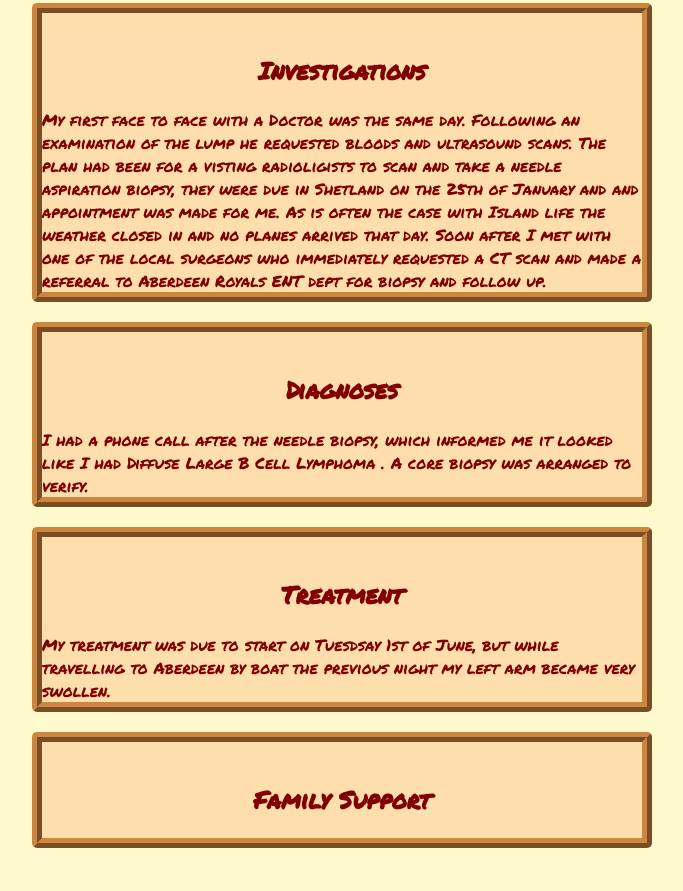
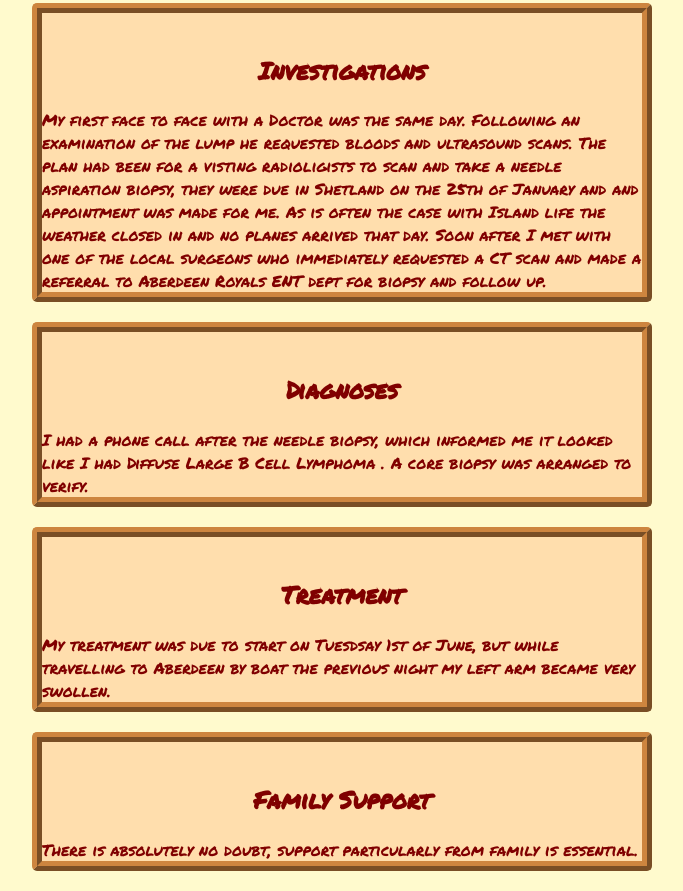
Before and after one commit to angus-galbraith/angus-galbraith.github.io, a plain HTML site: page index.html in a window 1280 px wide. Shown: the part 677-1568 px from the top of the page, without its empty margins (298-981 px from the left). Before the commit the page ends 1545 px from the top, so only its background shows below. Drawn offline with Linux system fonts and the light colour scheme.

Commit message:
some family support

```diff
--- a/index.html
+++ b/index.html
@@ -81,6 +81,7 @@
 
         <div>
             <h2 style='text-align: center;'>Family Support</h2>
+            There is absolutely no doubt, support particularly from family is essential.
 
         </div>
     </body>
```
